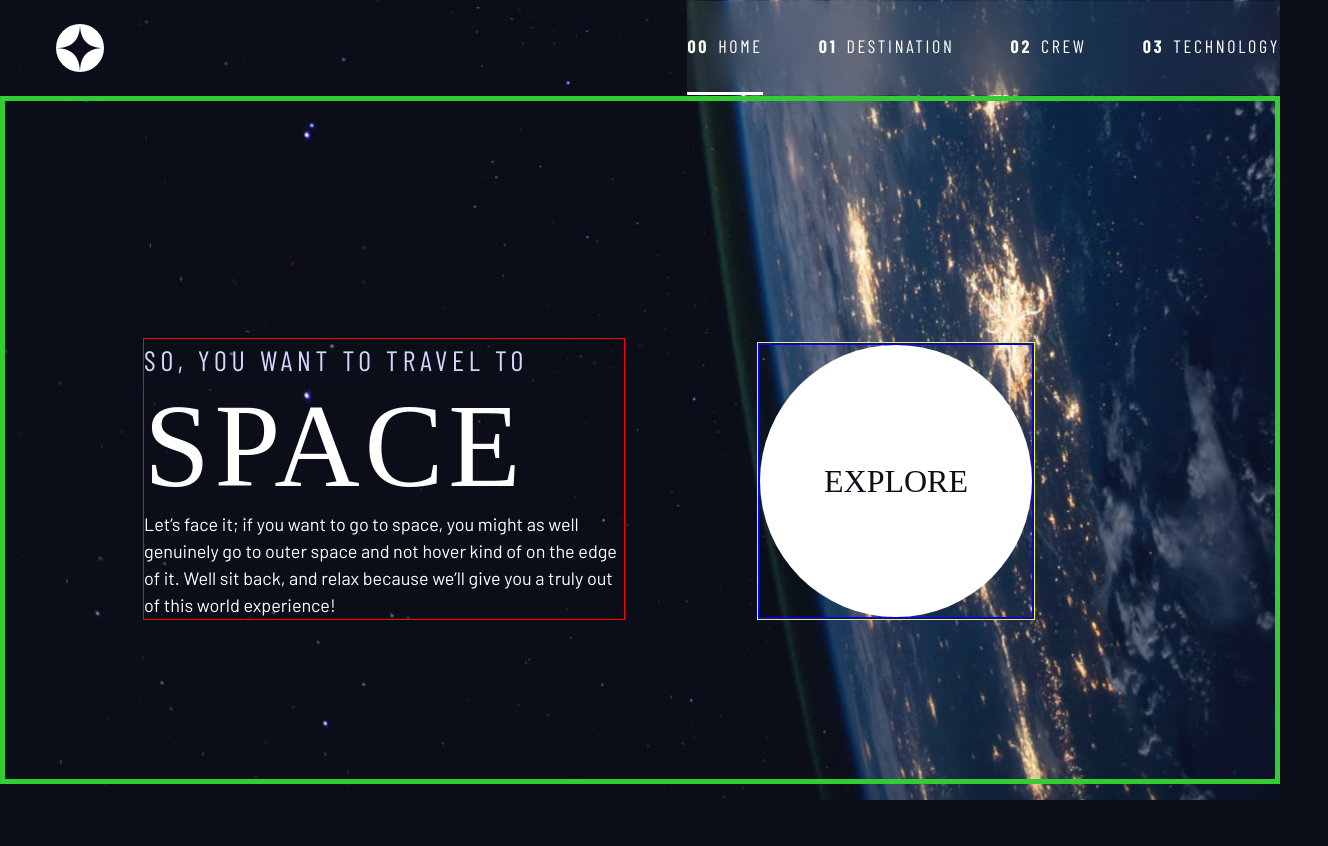
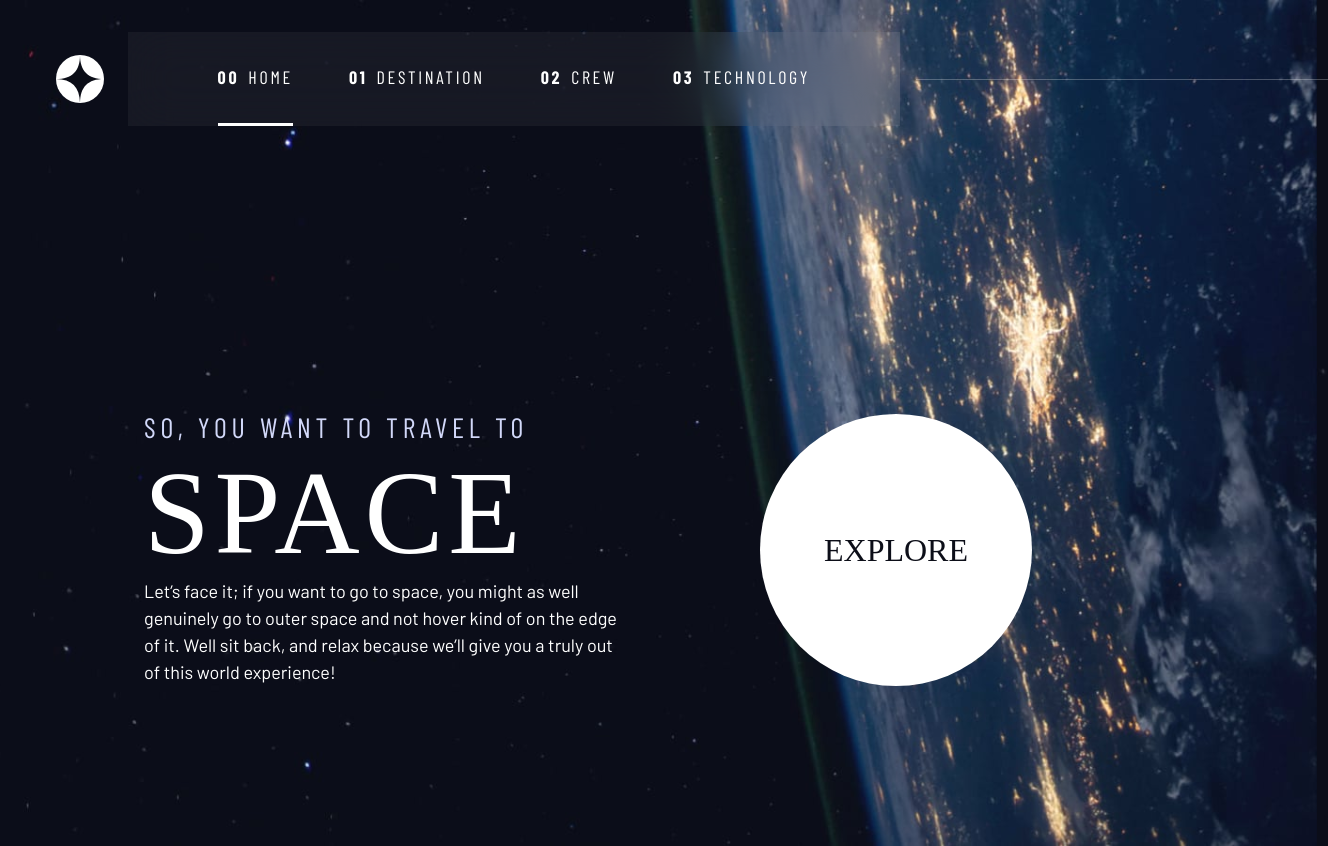
Before and after one commit to galosandoval/space-tourism, a React (Create React App) app: page / in a window 1280 px wide. Shown: the whole page, 1328 px wide, since content can reach past the window. Before the commit the page ends 800 px from the top, so only its background shows below. Built offline with nearby package versions, Linux system fonts and the light colour scheme; a web font is replaced by a local one.

Commit message:
adds styles to nav and aria button

```diff
--- a/src/components/App/App.js
+++ b/src/components/App/App.js
@@ -1,9 +1,11 @@
 import { Header } from "../Header";
 import { Home } from "../Home";
+import { SkipToContent } from "./App.styles";
 
 function App() {
   return (
     <>
+      <SkipToContent href="#main">Skip content</SkipToContent>
       <Header />
       <Home />
     </>
--- /dev/null
+++ b/src/components/App/App.styles.js
@@ -0,0 +1,16 @@
+import styled from "styled-components";
+import { colorWhite } from "../styles/variables";
+
+export const SkipToContent = styled.a`
+  position: absolute;
+  z-index: 9999;
+  background: hsl(${colorWhite});
+  padding: 0.5em 1em;
+  margin-inline: auto;
+  transform: translateY(-100%);
+  transition: transform 250ms ease-in;
+
+  &:focus {
+    transform: translateY(0);
+  }
+`;
--- a/src/components/Header/Header.styles.js
+++ b/src/components/Header/Header.styles.js
@@ -5,6 +5,7 @@ import { flex, srOnly, textWhite } from "../styles/utility";
 
 import hamburgerIcon from "../../assets/shared/icon-hamburger.svg";
 import closeIcon from "../../assets/shared/icon-close.svg";
+import { colorWhite } from "../styles/variables";
 
 export const HeaderNav = styled.nav`
   .show-menu {
@@ -27,10 +28,22 @@ export const PrimaryHeader = styled.header`
   ${flex}
   justify-content: space-between;
   align-items: center;
+  order: 2;
   button > span {
     ${srOnly}
   }
-
+  @media (min-width: 45em) {
+    &::after {
+      content: "";
+      display: block;
+      position: relative;
+      height: 1px;
+      width: 100%;
+      background: hsl(${colorWhite} / 0.25);
+      order: 1;
+      margin-right: -3rem;
+    }
+  }
 `;
 
 export const MobileNavToggle = styled.button.attrs(() => ({
--- a/src/components/Header/index.jsx
+++ b/src/components/Header/index.jsx
@@ -29,22 +29,22 @@ export const Header = () => {
         <ul id="primary-navigation" className={mobileMenu.class}>
           <li className="active">
             <a href="index.html">
-              <span>00</span>Home
+              <span aria-hidden="true">00</span>Home
             </a>
           </li>
           <li>
             <a href="destination.html">
-              <span>01</span>Destination
+              <span aria-hidden="true">01</span>Destination
             </a>
           </li>
           <li>
             <a href="crew.html">
-              <span>02</span>Crew
+              <span aria-hidden="true">02</span>Crew
             </a>
           </li>
           <li>
             <a href="technology.html">
-              <span>03</span>Technology
+              <span aria-hidden="true">03</span>Technology
             </a>
           </li>
         </ul>
--- a/src/components/Home/index.jsx
+++ b/src/components/Home/index.jsx
@@ -3,7 +3,7 @@ import { HomeButton, HomeDiv } from "./Home.styles";
 
 export const Home = () => {
   return (
-    <HomeDiv>
+    <HomeDiv as="main" id="main">
       <div>
         <h1>
           So, you want to travel to
@@ -15,7 +15,7 @@ export const Home = () => {
           truly out of this world experience!
         </p>
       </div>
-      <div style={{ border: "2px solid blue" }}>
+      <div>
         <HomeButton href="#">Explore</HomeButton>
       </div>
     </HomeDiv>
--- a/src/components/styles/components.js
+++ b/src/components/styles/components.js
@@ -99,11 +99,16 @@ export const PrimaryNavigation = css`
       border: 0;
     }
   }
-  @media (min-width: 35em) and (max-width: 45em) {
-    padding-inline: 3rem;
+  @media (min-width: 35em) {
+    padding-inline: clamp(3rem, 7vw, 7rem);
+  }
+  @media (min-width: 35em) and (max-width: 44.999em) {
     a > span {
       display: none;
     }
+  }
+  @media (min-width: 45em) {
+    margin-block: 2rem;
   }
 `;
 
--- a/src/components/styles/utility.js
+++ b/src/components/styles/utility.js
@@ -29,8 +29,6 @@ export const GridContainer = styled.div`
   place-items: center;
   padding-inline: 1rem;
 
-  border: 5px solid limegreen;
-
   & * {
     max-width: 50ch;
   }
@@ -44,11 +42,9 @@ export const GridContainer = styled.div`
     }
     & > *:first-child {
       grid-column: 2;
-      outline: 1px solid red;
     }
     & > *:last-child {
       grid-column: 3;
-      outline: 1px solid yellow;
     }
   }
 `;
```
